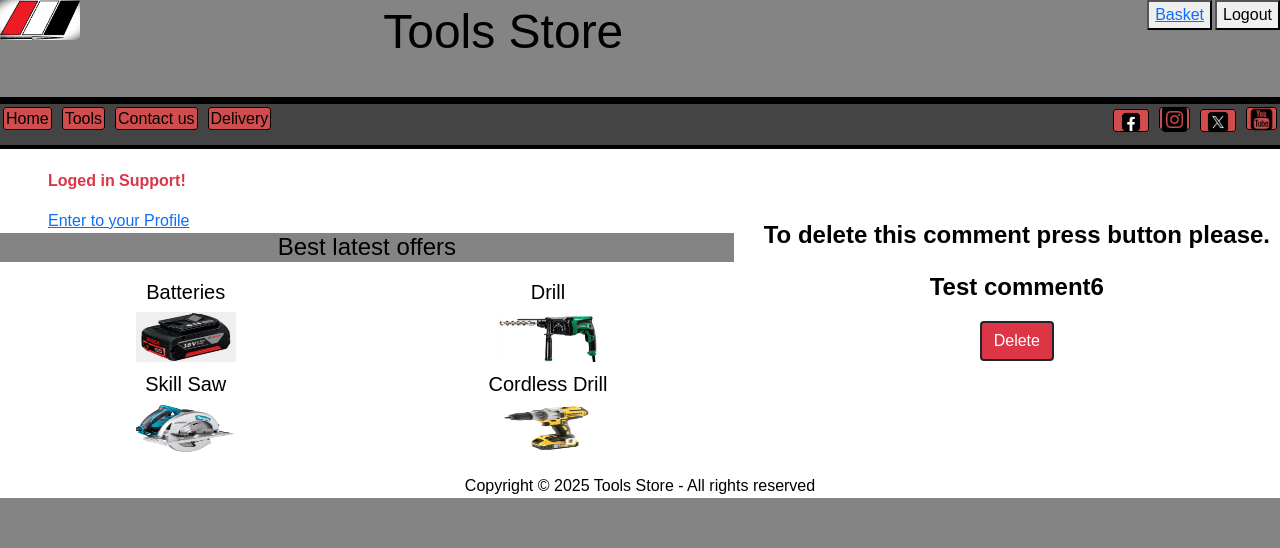
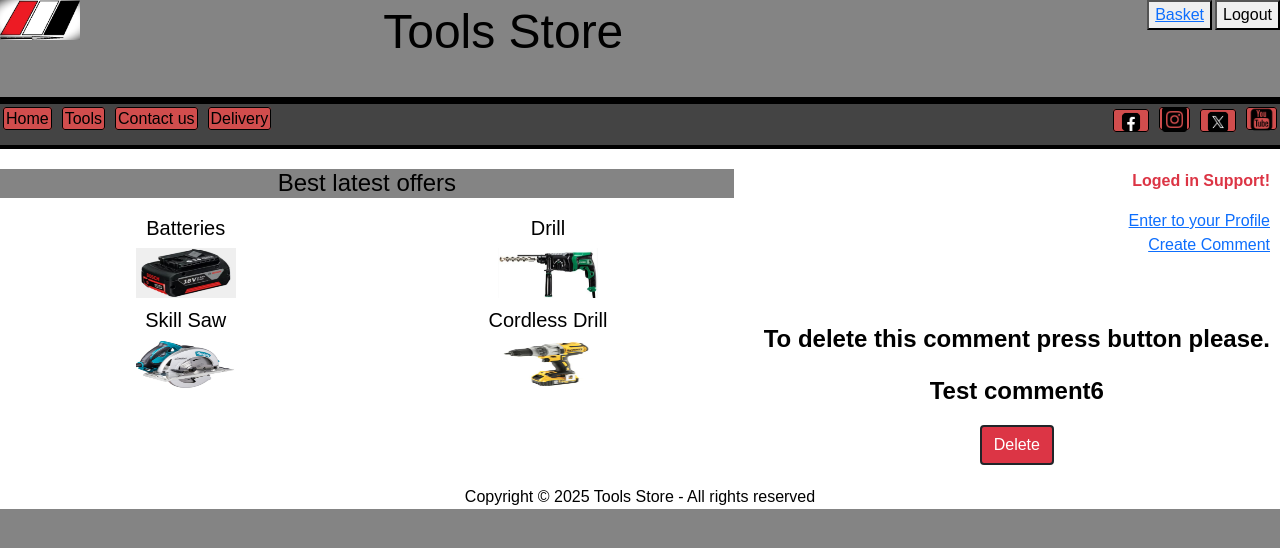
Before and after one commit to DimDeveloper18/Final-Assignment, a Django app: page /comment/6/delete/ in a window 1280 px wide. Shown: the top 548 px of the page. Run offline with Django 5.2, Linux system fonts and the light colour scheme; a user stored in the database is signed in; data comes from the database, SQL or seed files in the repository.

Commit message:
Profile status message, links to profile and to create comment replaced to the main section, and modified.

```diff
--- a/products_store/templates/products_store/base.html
+++ b/products_store/templates/products_store/base.html
@@ -54,6 +54,15 @@
             </div>
         </nav>
     <main>
+        {% if user.is_authenticated %}
+            <div id="profstats">
+                <p class="text-danger fw-bold">Loged in {{ user.username }}!</p>
+                <ul class="list-unstyled text-end">
+                    <li><a class="ps-1" href="{% url 'products_store-profile_page' %}">Enter to your Profile</a></li>
+                    <li><a class="ps-5" href="{% url 'products_store-comment-create' %}">Create Comment</a></li>
+                </ul>
+            </div>
+        {% endif%}
         <div id="msg_sup" class="fs-4 fw-bold bg-secondary text-white mb-5">
             {% if messages %}
                 {% for message in messages %}
@@ -67,10 +76,6 @@
         {% endblock main%}
     </main>
         <aside>
-            {% if user.is_authenticated %}
-                <p class="text-danger fw-bold ps-5">Loged in {{ user.username }}!</p>
-                <a class="ps-5" href="{% url 'products_store-profile_page' %}">Enter to your Profile</a>
-            {% endif%}
             <article class="martic">
                 <h4 id="asHead">Best latest offers</h4>
                 <article class="bsell1" id="battery">
```
